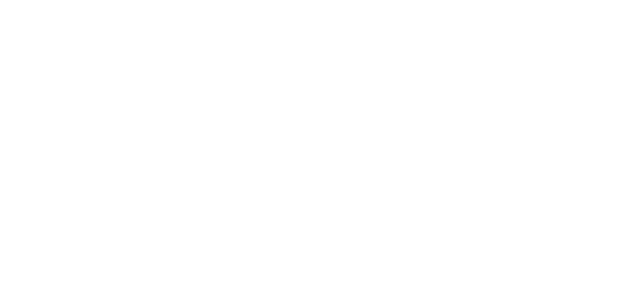
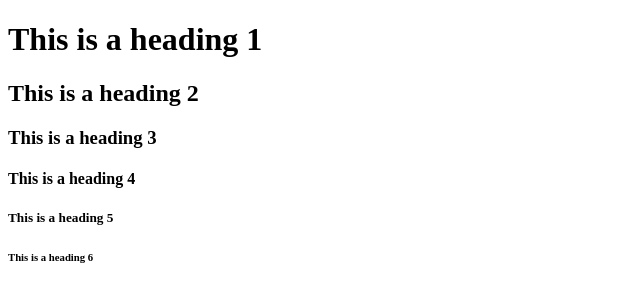
Before and after one commit to UvEvots/htmlbeginning, a plain HTML site: page index.html in a window 1280 px wide. Shown: the whole page, without its empty margins (0-640 px from the left). Drawn offline with Linux system fonts and the light colour scheme.

Commit message:
Edit index.html

```diff
--- a/index.html
+++ b/index.html
@@ -6,6 +6,11 @@
     <title>Document</title>
 </head>
 <body>
-
+    <h1>This is a heading 1</h1>
+    <h2>This is a heading 2</h2>
+    <h3>This is a heading 3</h3>
+    <h4>This is a heading 4</h4>
+    <h5>This is a heading 5</h5>
+    <h6>This is a heading 6</h6>
 </body>
 </html>
```
